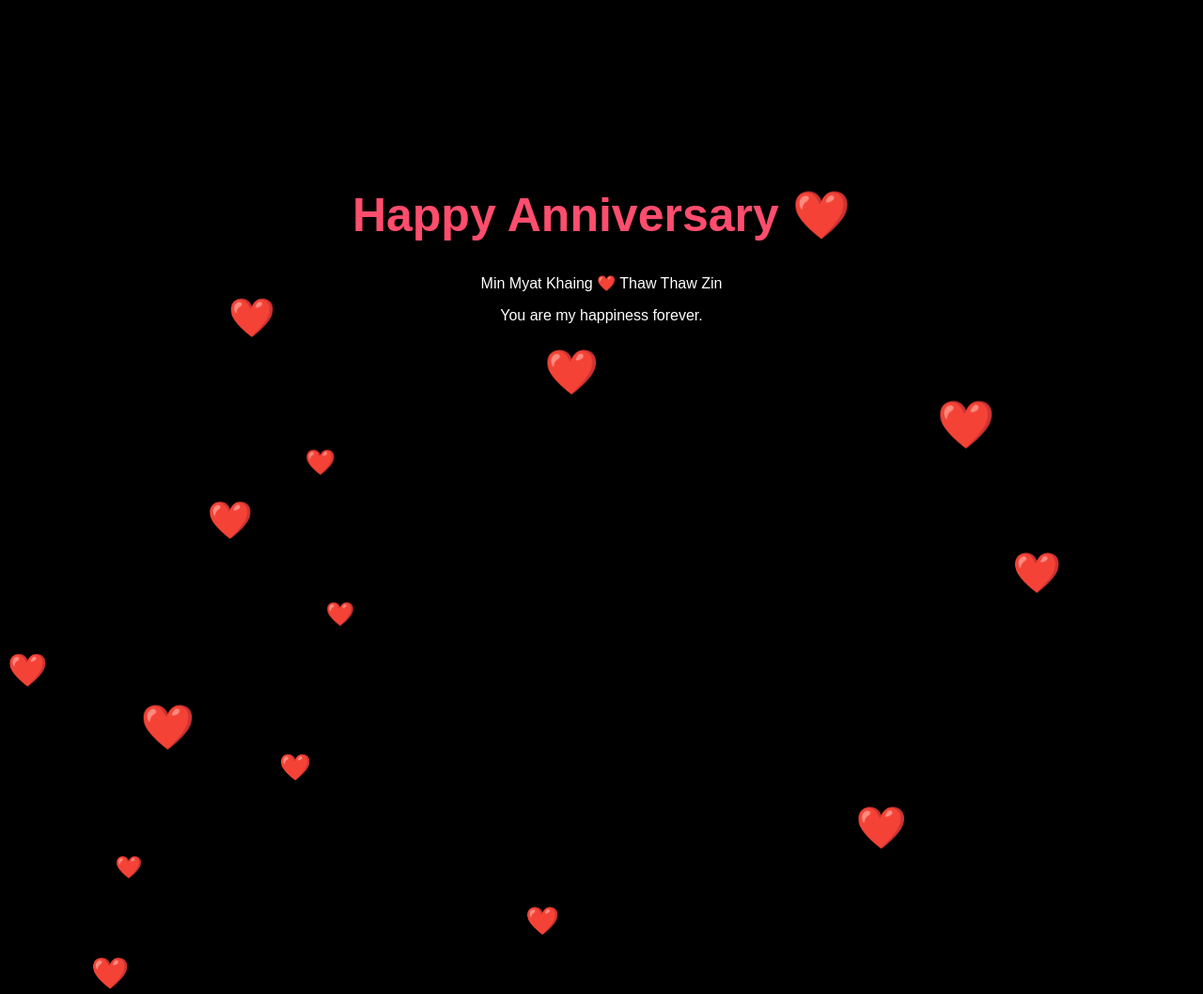
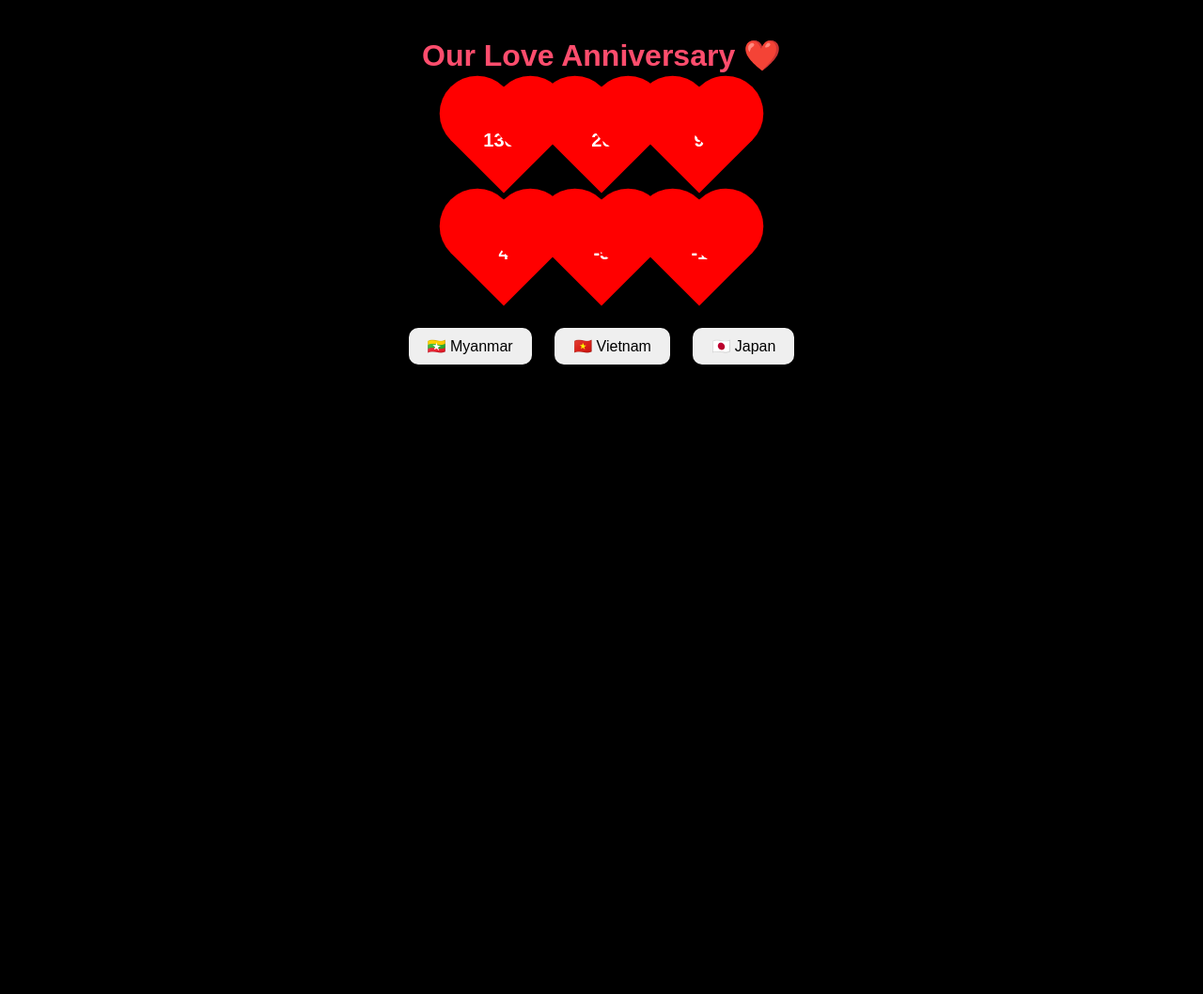
Before and after one commit to MinMyatKhaing/anniversary, a plain HTML site: page index.html in a window 1280 px wide. Shown: the top 1058 px of the page at 94% size. After the commit the page ends 800 px from the top, so only its background shows below. Drawn offline with Linux system fonts and the light colour scheme.

Commit message:
Enhance anniversary page with new layout and features

```diff
--- a/index.html
+++ b/index.html
@@ -1,59 +1,139 @@
 <!DOCTYPE html>
 <html>
 <head>
+<meta charset="UTF-8">
 <title>Our Anniversary ❤️</title>
 
 <style>
+
 body{
-background:black;
+background:#000;
 color:white;
 text-align:center;
 font-family:Arial;
-overflow:hidden;
 }
 
 h1{
-margin-top:200px;
-font-size:50px;
+margin-top:40px;
 color:#ff4d6d;
 }
 
-.heart{
-position:absolute;
-color:red;
-animation: fall 5s linear infinite;
+.row{
+margin:20px;
 }
 
-@keyframes fall{
-0%{transform:translateY(-100px);}
-100%{transform:translateY(100vh);}
+.heart{
+width:80px;
+height:80px;
+background:red;
+display:inline-flex;
+align-items:center;
+justify-content:center;
+margin:10px;
+color:white;
+font-size:20px;
+font-weight:bold;
+position:relative;
+transform:rotate(-45deg);
 }
+
+.heart:before,
+.heart:after{
+content:"";
+width:80px;
+height:80px;
+background:red;
+border-radius:50%;
+position:absolute;
+}
+
+.heart:before{
+top:-40px;
+left:0;
+}
+
+.heart:after{
+left:40px;
+top:0;
+}
+
+.number{
+transform:rotate(45deg);
+}
+
+button{
+margin:10px;
+padding:10px 20px;
+font-size:16px;
+border:none;
+border-radius:10px;
+cursor:pointer;
+}
+
 </style>
-
 </head>
 
 <body>
 
-<h1>Happy Anniversary ❤️</h1>
-<p>Min Myat Khaing ❤️ Thaw Thaw Zin</p>
-<p>You are my happiness forever.</p>
+<h1>Our Love Anniversary ❤️</h1>
+
+<!-- Row 1 -->
+<div class="row">
+<div class="heart"><div class="number" id="days">0</div></div>
+<div class="heart"><div class="number" id="hours">0</div></div>
+<div class="heart"><div class="number" id="minutes">0</div></div>
+</div>
+
+<!-- Row 2 -->
+<div class="row">
+<div class="heart"><div class="number" id="years">0</div></div>
+<div class="heart"><div class="number" id="months">0</div></div>
+<div class="heart"><div class="number" id="date">0</div></div>
+</div>
+
+<!-- Row 3 -->
+<div class="row">
+<button onclick="setZone('Asia/Yangon')">🇲🇲 Myanmar</button>
+<button onclick="setZone('Asia/Ho_Chi_Minh')">🇻🇳 Vietnam</button>
+<button onclick="setZone('Asia/Tokyo')">🇯🇵 Japan</button>
+</div>
 
 <script>
 
-function createHeart(){
-const heart=document.createElement("div");
-heart.className="heart";
-heart.innerHTML="❤️";
+let zone = "Asia/Ho_Chi_Minh"
 
-heart.style.left=Math.random()*100+"vw";
-heart.style.fontSize=(20+Math.random()*30)+"px";
+/* Set your anniversary date here */
+const anniversary = new Date("2022-08-13T00:24:00")
 
-document.body.appendChild(heart);
-
-setTimeout(()=>{heart.remove();},5000);
+function setZone(z){
+zone = z
 }
 
-setInterval(createHeart,300);
+function update(){
+
+const now = new Date(new Date().toLocaleString("en-US",{timeZone:zone}))
+
+const diff = now - anniversary
+
+const minutes = Math.floor(diff/60000)%60
+const hours = Math.floor(diff/3600000)%24
+const days = Math.floor(diff/86400000)
+
+document.getElementById("minutes").innerText = minutes
+document.getElementById("hours").innerText = hours
+document.getElementById("days").innerText = days
+
+const y = now.getFullYear()-anniversary.getFullYear()
+const m = now.getMonth()-anniversary.getMonth()
+const d = now.getDate()-anniversary.getDate()
+
+document.getElementById("years").innerText = y
+document.getElementById("months").innerText = m
+document.getElementById("date").innerText = d
+
+}
+
+setInterval(update,1000)
 
 </script>
 
```
